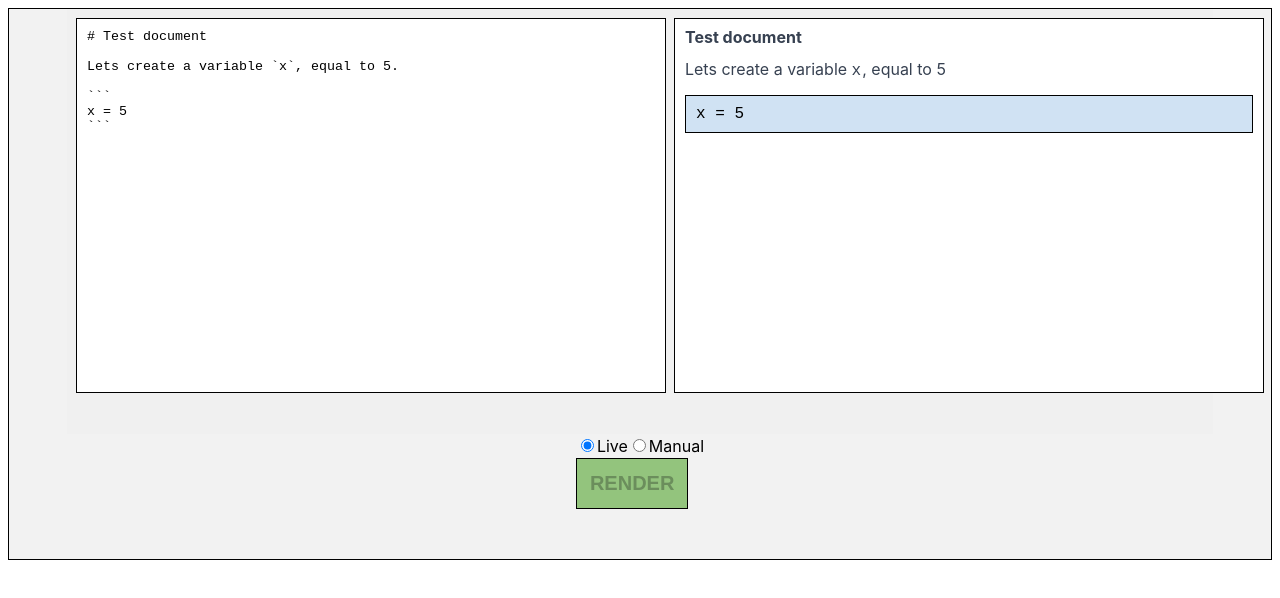
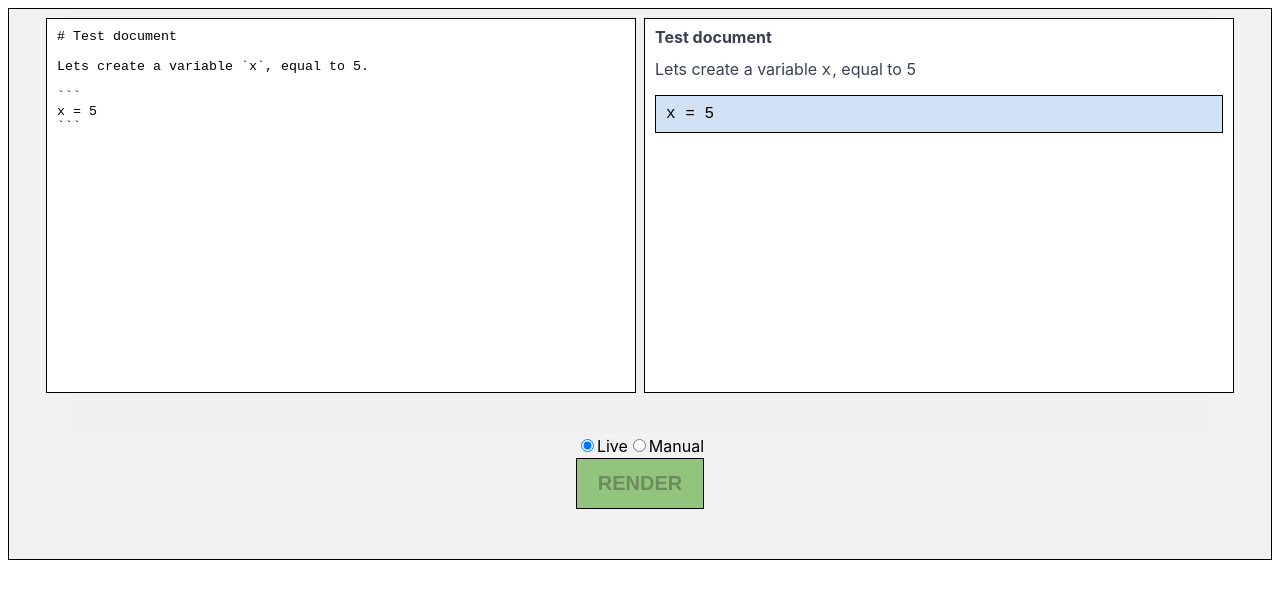
Before and after one commit to pachaval/dc-markdown, a React (Vite) app: page / in a window 1280 px wide. Shown: the top 598 px of the page. Built offline with nearby package versions, Linux system fonts and the light colour scheme.

Commit message:
fix: styles and new line

```diff
--- a/src/styles/markdown.css
+++ b/src/styles/markdown.css
@@ -8,8 +8,6 @@
   height: 500px;
 
   .render-button {
-    width: fit-content;
-    place-content: center;
     background-color: #93c47d;
     border: solid 1.5px black;
     padding: 13px;
@@ -20,6 +18,7 @@
 
   .markdown-container {
     display: flex;
+    justify-content: center;
     background-color: rgba(240, 240, 240, 0.853);
     padding: 5px;
     color: black;
@@ -42,13 +41,10 @@
       background-color: white;
       border: solid 1px black;
       margin: 4px;
-      width: 50%;
       min-width: 50%;
-      max-width: 50%;
       padding: 10px;
       height: 85%;
       overflow-y: auto;
-      word-break: break-word;
 
       .markdown {
         color: #374151;
--- a/src/utils/helpers.ts
+++ b/src/utils/helpers.ts
@@ -23,9 +23,7 @@ const removePeriodBeforeNewline = (text: string) => {
 };
 
 const replaceNewlinesWithBreaks = (text: string) => {
-  return text
-    .replace(/\n{2,}/g, "\n\n&nbsp;\n\n")
-    .replace(/([^\n])\n([^\n#*-])/g, "$1<br>\n$2");
+  return text.replace(/\n{2,}/g, "\n\n&nbsp;\n\n");
 };
 
 const restoreCodeBlocks = (text: string, codeBlocks: string[]) => {
```
